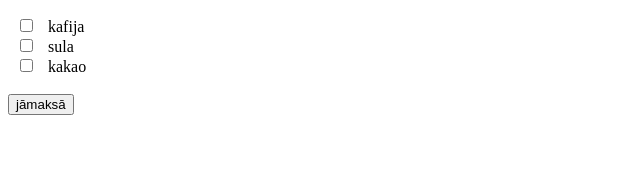
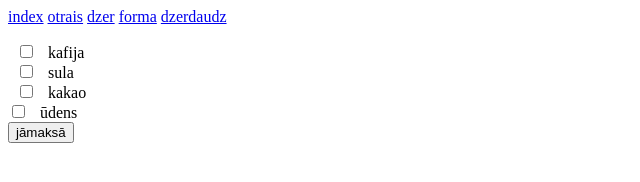
Before and after one commit to altprofile/testweb1, a plain HTML site: page dzerdaudz.html in a window 1280 px wide. Shown: the whole page, without its empty margins (0-640 px from the left). Drawn offline with Linux system fonts and the light colour scheme.

Commit message:
form izpildits nav +

```diff
--- a/dzerdaudz.html
+++ b/dzerdaudz.html
@@ -1,6 +1,14 @@
 <!DOCTYPE html>
 <html>
 <body>
+
+            <a href="index.html">index</a>
+        <a href="otrais.html">otrais</a>
+        <a href="dzer.html">dzer</a>
+        <a href="forma.html">forma</a>
+        <a href="dzerdaudz.html">dzerdaudz</a>
+
+
 <script>
 function maksa(){
 	let dz = document.getElementsByTagName('input');
@@ -18,7 +26,9 @@ function maksa(){
   <input type="checkbox" id="sula"  name="sula" value="2.50">
   <label for="sula">sula</label><br>
   <input type="checkbox" id="kakao" name="kakao" value="3.20">
-  <label for="kakao">kakao</label><br><br>
+  <label for="kakao">kakao</label><br>
+ <input type="checkbox" id="udens" name="udens" value="1.00">
+  <label for="udens">ūdens</label><br>
   <input type="button" id="poga" value="jāmaksā" onclick="maksa()">
 </form>
 </body>
```
Also changed, not shown: dzer.html (+9 -3 lines), forma.html (+19 -0 lines), index.html (+5 -0 lines).
